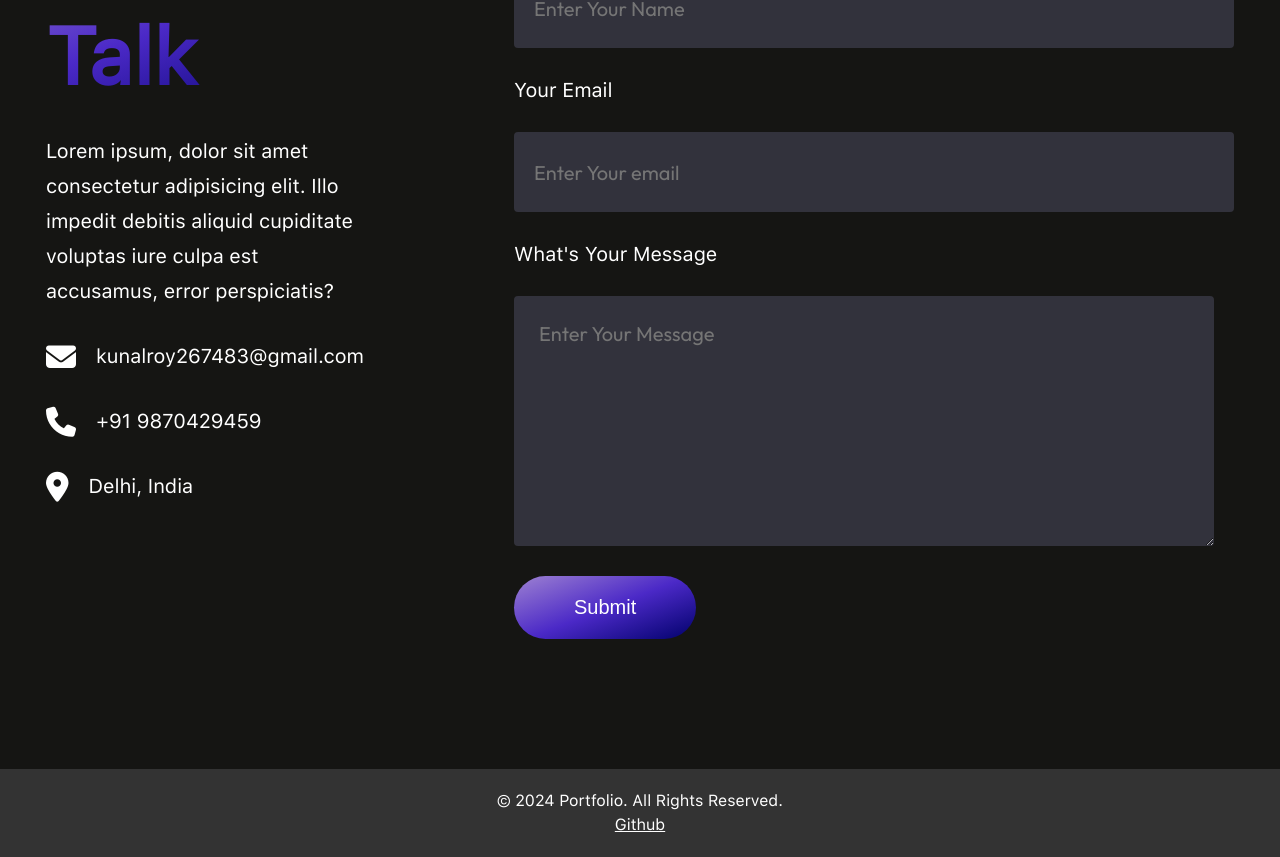
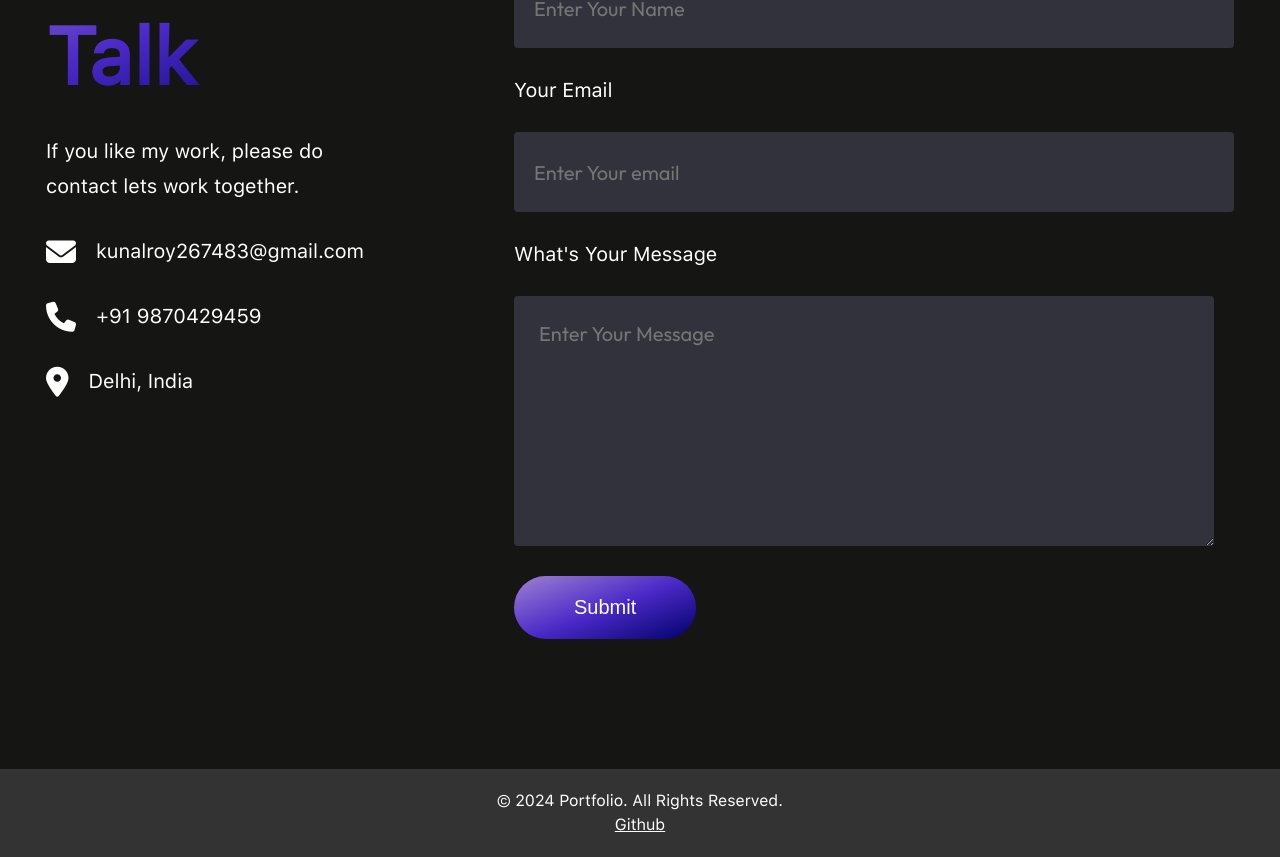
Before and after one commit to Yonko-Kunal/Portfolio-React, a React (Vite) app: page / in a window 1280 px wide. Shown: the part 3074-3931 px from the top of the page. Built offline with nearby package versions, Linux system fonts and the light colour scheme.

Commit message:
test update

```diff
--- a/src/Components/Contact/Contact.jsx
+++ b/src/Components/Contact/Contact.jsx
@@ -35,7 +35,7 @@ const Contact = () => {
             <div className="contact-section">
                 <div className="contact-left">
                     <h1>Let's Talk</h1>
-                    <p>Lorem ipsum, dolor sit amet consectetur adipisicing elit. Illo impedit debitis aliquid cupiditate voluptas iure culpa est accusamus, error perspiciatis?</p>
+                    <p>If you like my work, please do contact lets work together. </p>
                     <div className="contact-detail-container">
                         <div className="contact-detail">
                             <i className="fa-solid fa-envelope"></i> <p>kunalroy267483@gmail.com</p>
```
